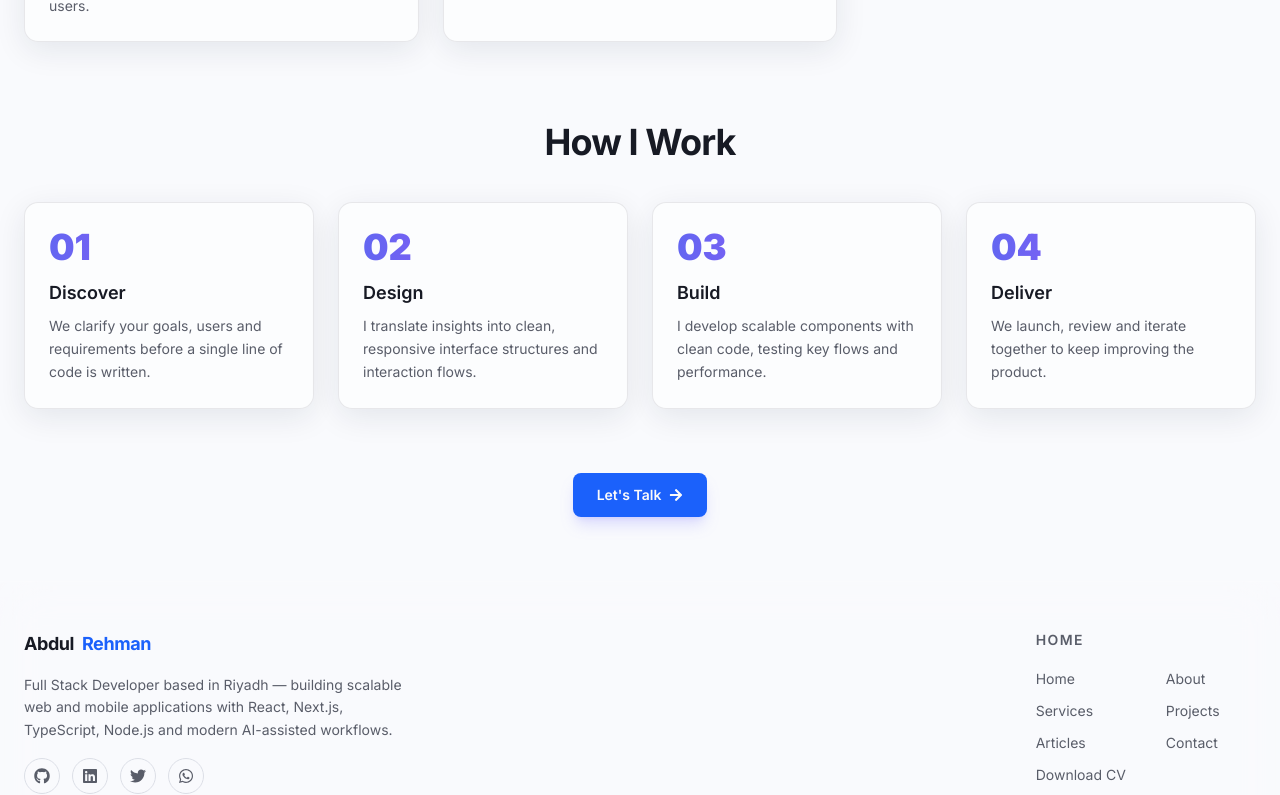
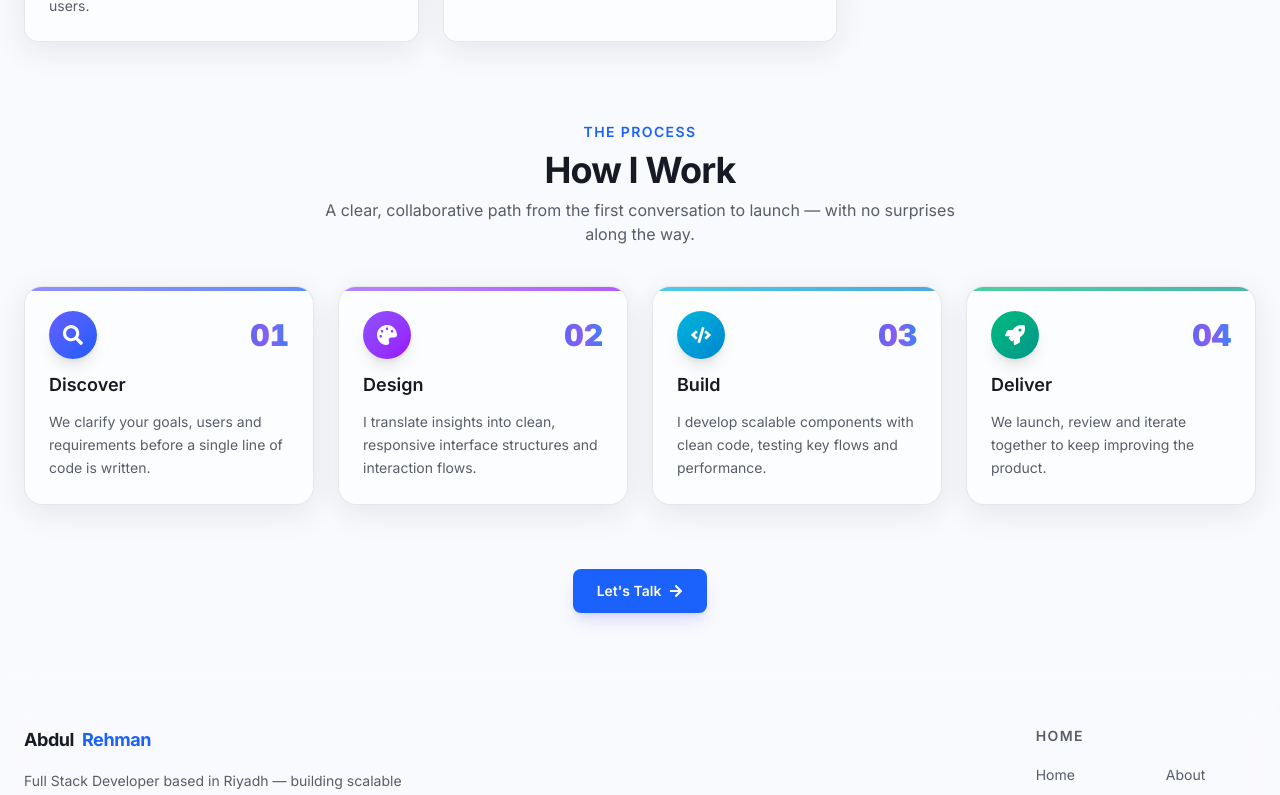
Before and after one commit to abdul191/next-portfolio, a Next.js app: page /en/services in a window 1280 px wide. Shown: the part 980-1775 px from the top of the page. Built offline with nearby package versions, Linux system fonts and the light colour scheme; a web font is replaced by a local one.

Commit message:
Add process descriptions and icons to Services component for enhanced clarity and user experience

```diff
--- a/src/components/Services.tsx
+++ b/src/components/Services.tsx
@@ -15,6 +15,8 @@ import {
   FaPlug,
   FaReact,
   FaRobot,
+  FaRocket,
+  FaSearch,
   FaServer,
   FaUniversalAccess
 } from 'react-icons/fa';
@@ -48,6 +50,20 @@ const COLOR_MAP: Record<string, string> = {
   ai: 'from-fuchsia-500 to-violet-600',
   mobile: 'from-teal-500 to-emerald-600'
 };
+
+const STEP_ICONS: ReactElement[] = [
+  <FaSearch key="discover" className="h-5 w-5" />,
+  <FaPalette key="design" className="h-5 w-5" />,
+  <FaCode key="build" className="h-5 w-5" />,
+  <FaRocket key="deliver" className="h-5 w-5" />
+];
+
+const STEP_COLORS = [
+  'from-indigo-500 to-blue-600',
+  'from-violet-500 to-purple-600',
+  'from-cyan-500 to-sky-600',
+  'from-emerald-500 to-teal-600'
+];
 
 export default function Services() {
   const t = useTranslations('Services');
@@ -92,20 +108,48 @@ export default function Services() {
       </div>
 
       <div className="mt-20">
-        <h2 className="mb-10 text-center text-3xl font-bold tracking-tight sm:text-4xl">
-          {t('processTitle')}
-        </h2>
-        <div className="grid gap-6 sm:grid-cols-2 lg:grid-cols-4">
-          {steps.map((step) => (
-            <div key={step.step} className="glass rounded-xl p-6">
-              <p className="text-gradient text-4xl font-black">{step.step}</p>
-              <h3 className="mt-3 text-lg font-semibold">{step.title}</h3>
-              <p className="mt-2 text-sm leading-relaxed text-muted-foreground">
-                {step.description}
-              </p>
-            </div>
-          ))}
+        <div className="mb-10 space-y-2 text-center">
+          <p className="text-sm font-semibold uppercase tracking-widest text-primary">
+            {t('processEyebrow')}
+          </p>
+          <h2 className="text-3xl font-bold tracking-tight sm:text-4xl">
+            {t('processTitle')}
+          </h2>
+          <p className="mx-auto max-w-2xl text-muted-foreground">{t('processSubtitle')}</p>
         </div>
+
+        <ol className="grid gap-6 sm:grid-cols-2 lg:grid-cols-4">
+          {steps.map((step, i) => {
+            const color = STEP_COLORS[i % STEP_COLORS.length];
+            return (
+              <li key={step.step}>
+                <div className="glass group relative flex h-full flex-col gap-3 overflow-hidden rounded-2xl p-6 transition-all duration-300 hover:-translate-y-1 hover:shadow-xl hover:border-primary/30">
+                  <div
+                    className={`pointer-events-none absolute inset-x-0 top-0 h-1 bg-gradient-to-r opacity-70 transition-opacity duration-300 group-hover:opacity-100 ${color}`}
+                  />
+
+                  <div className="flex items-center justify-between">
+                    <span
+                      className={`inline-flex h-12 w-12 items-center justify-center rounded-full bg-gradient-to-br text-white shadow-lg transition-transform duration-300 group-hover:scale-105 ${color}`}
+                    >
+                      {STEP_ICONS[i % STEP_ICONS.length]}
+                    </span>
+                    <span className="text-gradient text-3xl font-black tabular-nums">
+                      {step.step}
+                    </span>
+                  </div>
+
+                  <h3 className="text-lg font-semibold transition-colors group-hover:text-primary">
+                    {step.title}
+                  </h3>
+                  <p className="text-sm leading-relaxed text-muted-foreground">
+                    {step.description}
+                  </p>
+                </div>
+              </li>
+            );
+          })}
+        </ol>
       </div>
 
       <div className="mt-16 text-center">
--- a/src/messages/ar.json
+++ b/src/messages/ar.json
@@ -90,6 +90,8 @@
     "heading": "خدمات متكاملة",
     "subtitle": "من قواعد البيانات إلى البكسلات — أصمم وأبني وأطلق منتجات كاملة عبر المكدس الكامل، مع سير عمل مدعوم بالذكاء الاصطناعي يبقي التسليم سريعاً.",
     "processTitle": "كيف أعمل",
+    "processEyebrow": "آلية العمل",
+    "processSubtitle": "مسار واضح وتعاوني من أول محادثة حتى الإطلاق — دون أي مفاجآت.",
     "cta": "لنتحدث",
     "items": [
       {
--- a/src/messages/en.json
+++ b/src/messages/en.json
@@ -90,6 +90,8 @@
     "heading": "Full-Stack Services",
     "subtitle": "From database to pixels — I design, build and ship complete products across the full stack, with AI-assisted workflows that keep delivery fast.",
     "processTitle": "How I Work",
+    "processEyebrow": "The Process",
+    "processSubtitle": "A clear, collaborative path from the first conversation to launch — with no surprises along the way.",
     "cta": "Let's Talk",
     "items": [
       {
--- a/src/messages/ur.json
+++ b/src/messages/ur.json
@@ -90,6 +90,8 @@
     "heading": "فل اسٹیک خدمات",
     "subtitle": "ڈیٹابیس سے لے کر پکسلز تک — میں ڈیزائن، ترقی اور مکمل پروڈکٹ شپ کرتا ہوں، اور AI معاون ورک فلو کے ساتھ تیز ڈیلیوری یقینی بناتا ہوں۔",
     "processTitle": "میں کیسے کام کرتا ہوں",
+    "processEyebrow": "طریقۂ کار",
+    "processSubtitle": "پہلی گفتگو سے لانچ تک ایک واضح اور باہمی راستہ — بغیر کسی غیرمتوقع موڑ کے۔",
     "cta": "آئیے باتیں کریں",
     "items": [
       {
```
